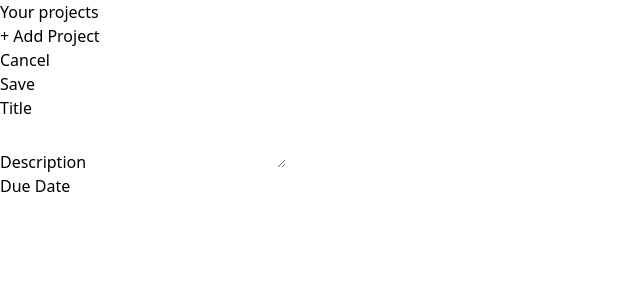
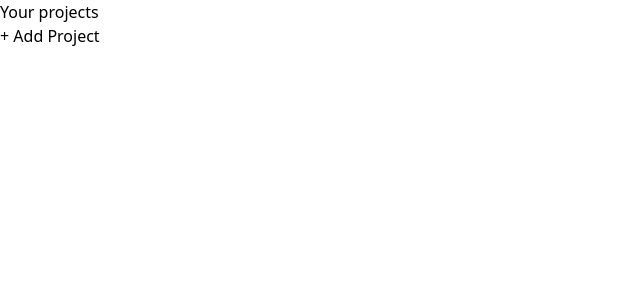
Before and after one commit to gentil-kadson/project-management-app, a React (Vite) app: page / in a window 1280 px wide. Shown: the top 300 px of the page, without its empty margins (0-640 px from the left). Built offline with nearby package versions, Linux system fonts and the light colour scheme.

Commit message:
creates project's State.

```diff
--- a/src/App.jsx
+++ b/src/App.jsx
@@ -1,11 +1,16 @@
-import NewProject from "./components/NewProject";
+import { useState } from "react";
+import NoProjectSelected from "./components/NoProjectSelected";
 import ProjectsSiderbar from "./components/ProjectsSidebar";
 
 function App() {
+  const [projectsState, setProjectsState] = useState({
+    currentProject: undefined,
+    projects: [],
+  });
+
   return (
     <main className="h-screen my-8 flex gap-8">
       <ProjectsSiderbar />
-      <NewProject />
     </main>
   );
 }
```
